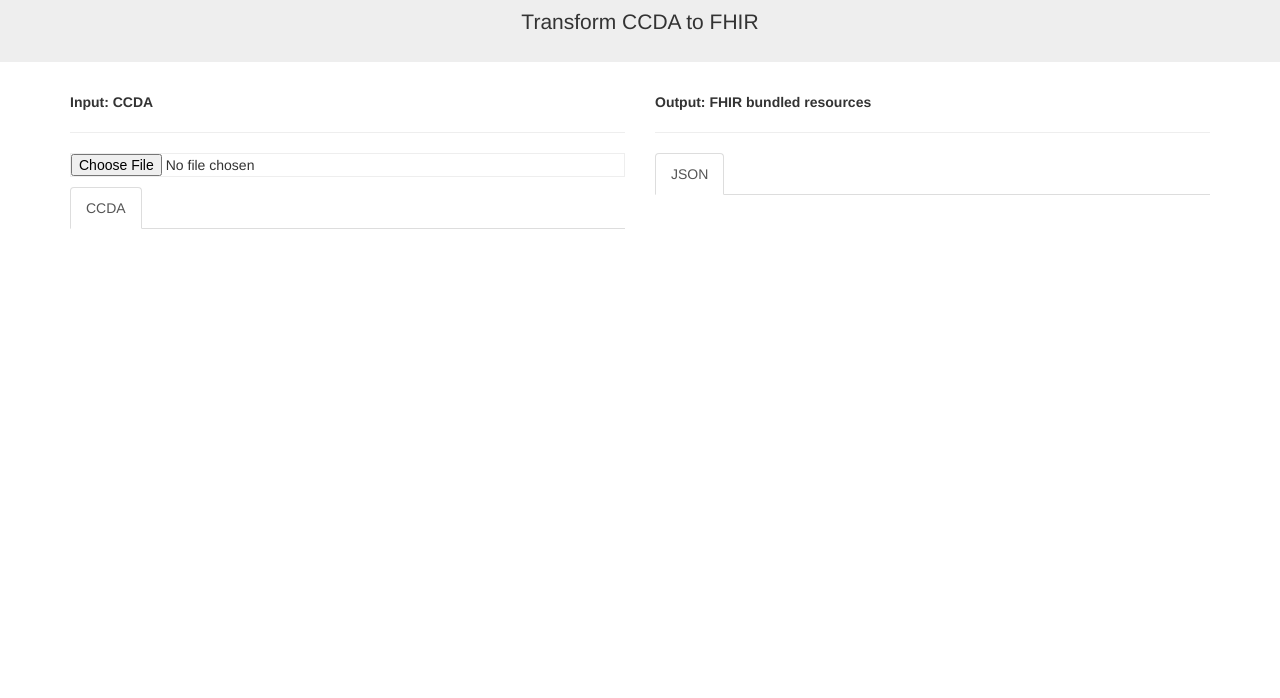
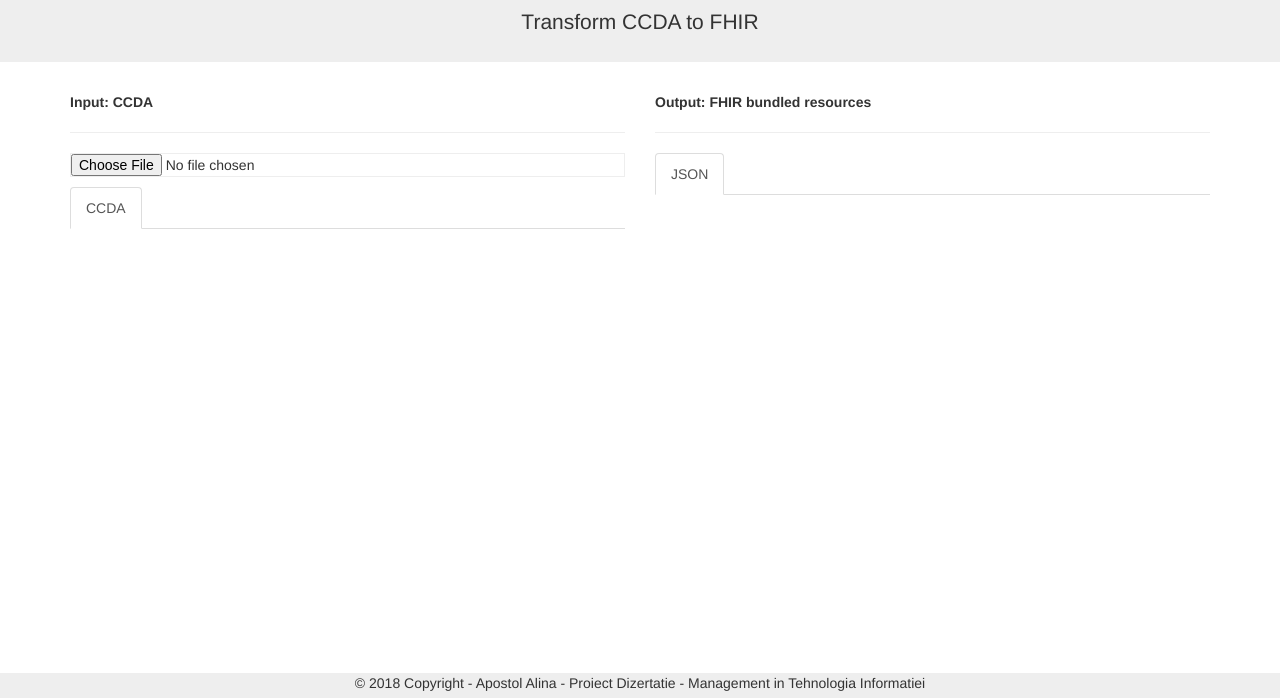
Before and after one commit to AlinaApostol/Dizeratie, a website: page ui mapping/index.html in a window 1280 px wide. Shown: the part 102-800 px from the top of the page. Drawn offline with nearby package versions, Linux system fonts and the light colour scheme.

Commit message:
add footer

```diff
--- a/ui mapping/index.html
+++ b/ui mapping/index.html
@@ -15,7 +15,7 @@
         <script src="https://ajax.googleapis.com/ajax/libs/jquery/3.3.1/jquery.min.js"></script>
         <script src="https://maxcdn.bootstrapcdn.com/bootstrap/3.3.7/js/bootstrap.min.js"></script>
         <script src="js/jspdf.js"></script>
-        <script src="js/jquery-2.1.3.js"></script>
+        <!-- <script src="js/jquery-2.1.3.js"></script> -->
         <script src="js/pdfFromHTML.js"></script>
         <script src="./index.js"></script>
 
@@ -67,5 +67,7 @@
                 </div>
             </form>
         </div>
+        <div class="footer-copyright text-center py-3" id="copyr"> © 2018 Copyright - Apostol Alina - Proiect Dizertatie - Management in Tehnologia Informatiei
+        </div>
     </body>
 </html>
--- a/ui mapping/style.css
+++ b/ui mapping/style.css
@@ -29,3 +29,12 @@ html {
 #contCCDA textarea {
   height: 400px;
 }
+
+#copyr {
+  background-color: #eee;
+  height: 25px;
+  position: fixed;
+  left: 0;
+  bottom: 0;
+  width: 100%;
+}
```
